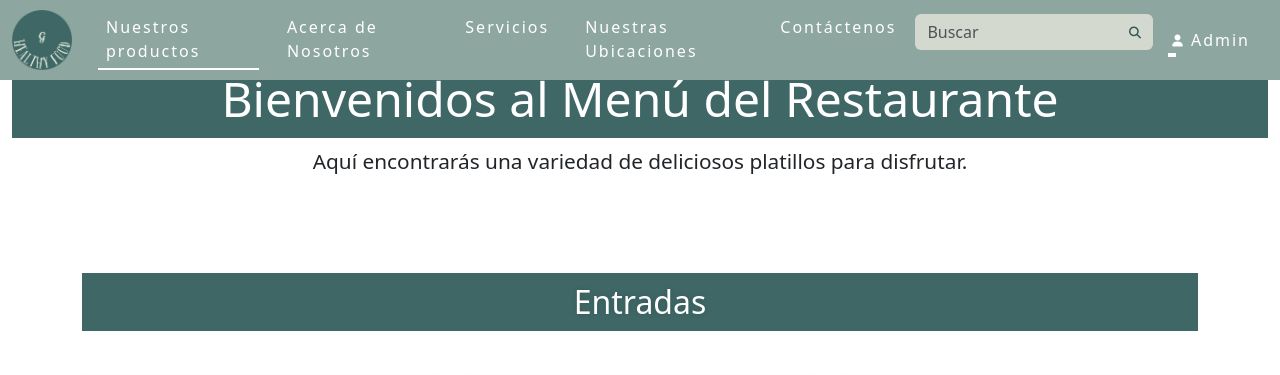
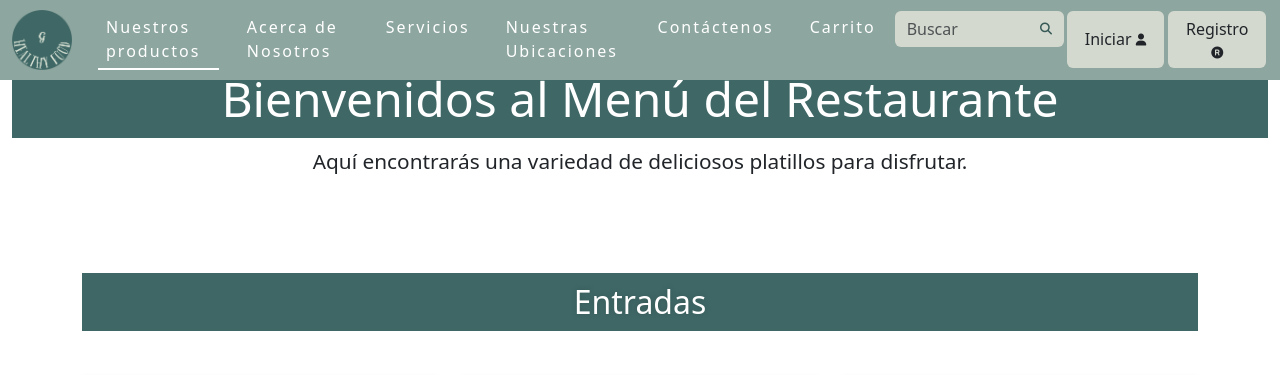
Before and after one commit to heraldo4/mirestaurante, a PHP site: page /projects/productos.php in a window 1280 px wide. Shown: the top 375 px of the page. Run offline with PHP 8.4, Linux system fonts and the light colour scheme; a user stored in the database is signed in; some libraries are stand-ins or nearby versions.

Commit message:
Carrito de compras

```diff
--- a/header.php
+++ b/header.php
@@ -3,7 +3,7 @@
 $url = explode(".", $url);
 //var_dump($url[0])
 if (!isset($_SESSION)) {
-    session_start();
+
 }
 
 // Verifica si el usuario es un administrador (si ha iniciado sesión)
@@ -13,6 +13,35 @@
 
 
 ?>
+
+
+<?php
+// Iniciar la sesión si aún no se ha iniciado
+if (!isset($_SESSION)) {
+    session_start();
+}
+
+// Inicializar el carrito si aún no existe
+if (isset($_SESSION['carrito']) && is_array($_SESSION['carrito'])) {
+    $productosEnCarrito = $_SESSION['carrito'];
+}
+
+// Función para agregar un producto al carrito
+function agregarAlCarrito($nombreProducto, $precioProducto) {
+    // Estructura de datos del producto
+    $producto = array(
+        'nombre' => $nombreProducto,
+        'precio' => $precioProducto
+    );
+
+    $_SESSION['carrito'][] = $producto;
+}
+?>
+
+
+
+
+
 
 <!doctype html>
 <html class="no-js" lang="">
@@ -40,6 +69,27 @@
     <link rel="stylesheet" href="css/<?php echo $url[0] ?>.css">
 
     <!-- Latest compiled JavaScript -->
+
+    <script src="https://code.jquery.com/jquery-3.6.4.min.js"></script>
+    <script>
+        $(document).ready(function() {
+            $('.btn-primary').on('click', function() {
+                var nombreProducto = $(this).closest('.card-body').find('.card-title').text();
+                var precioProducto = $(this).closest('.card-body').find('.precio span').text();
+                $.ajax({
+                    type: 'POST',
+                    url: 'agregar_al_carrito.php',
+                    data: { nombre: nombreProducto, precio: precioProducto },
+                    success: function(response) {
+                        alert('Producto agregado al carrito');
+                },
+                error: function(error) {
+                    console.error('Error al agregar el producto al carrito');
+                    }
+                });
+            });
+        });
+    </script>
     <script src="https://cdn.jsdelivr.net/npm/bootstrap@5.3.2/dist/js/bootstrap.bundle.min.js"></script>
 
     <script src="https://kit.fontawesome.com/f360adb569.js" crossorigin="anonymous"></script>
@@ -76,6 +126,9 @@
                         </li>
                         <li class="nav-item">
                             <a class="nav-link <?php if ($url[0] == "contactenos") echo "active" ?>" aria-current="page" href="contactenos.php">Contáctenos</a>
+                        </li>
+                        <li class="nav-item">
+                            <a class="nav-link <?php if ($url[0] == "carrito") echo "active" ?>" aria-current="page" href="carrito.php">Carrito</a>
                     </ul>
                     <ul class="nav navbar-nav justify-content-center">
                         <form id="frmBusqueda" action="resultados.php" class="d-flex" role="search">
@@ -87,11 +140,11 @@
                                 </button>
                             </div>
                             <?php if ($sesionIniciada) : ?>
-                                <li class="nav-item dropdown justify-content-end">
+                                <li class="nav-item dropdown">
                                     <a class="nav-link dropdown-toggle" href="#" id="navbarDropdown" role="button" data-bs-toggle="dropdown" aria-expanded="false">
                                         <i class="fa-solid fa-user fa-xs"></i> <?php echo $_SESSION['usuario']; ?>
                                     </a>
-                                    <ul class="dropdown-menu" aria-labelledby="navbarDropdown" style="max-height: 300px; overflow-y: auto; width: 310px; margin-left: -200px;">
+                                    <ul class="dropdown-menu" aria-labelledby="navbarDropdown" style="max-height: 300px; overflow-y: auto; width: 159px; margin-left: -130px;"">
                                         <?php if ($is_admin) : ?>
                                             <!-- Si es un admin, muestra el enlace al dashboard -->
                                             <li><a class="dropdown-item" href="/mirestaurante/admin/">Dashboard</a></li>
--- a/productos.php
+++ b/productos.php
@@ -23,7 +23,7 @@
                                 <span>₡5,000</span>
                             </div>
                             <div class="cta">
-                                <button class="btn btn-primary">Pedir ahora</button>
+                                <button class="btn btn-primary" onclick="agregarAlCarrito('Ensalada de Aguacate y Anacardos', 5000)">Pedir ahora</button>
                             </div>
                         </div>
                     </div>
@@ -41,7 +41,7 @@
                                 <span>₡7,500</span>
                             </div>
                             <div class="cta">
-                            <button href="#" class="btn btn-primary">Pedir ahora </button>
+                            <button href="#" class="btn btn-primary" onclick="agregarAlCarrito('Rolllitos de Alga Nori con Salmon', 7500)">Pedir ahora </button>
                             </div>
                         </div>
                     </div>
@@ -59,7 +59,7 @@
                                 <span>₡6,000</span>
                             </div>
                             <div class="cta">
-                            <button href="#" class="btn btn-primary">Pedir ahora </button>
+                            <button href="#" class="btn btn-primary" onclick="agregarAlCarrito('Sopa de Calabaza Asada', 6000)">Pedir ahora </button>
                             </div>
                         </div>
                     </div>
@@ -87,7 +87,7 @@
                                 <span>₡9,500</span>
                             </div>
                             <div class="cta">
-                            <button href="#" class="btn btn-primary">Pedir ahora </button>
+                            <button href="#" class="btn btn-primary" onclick="agregarAlCarrito('Pasta de Calabacín con Pesto de Albahaca', 9500)">Pedir ahora </button>
                             </div>
                         </div>
                     </div>
@@ -107,7 +107,7 @@
                                 <span>₡12,000</span>
                             </div>
                             <div class="cta">
-                            <button href="#" class="btn btn-primary">Pedir ahora </button>
+                            <button href="#" class="btn btn-primary" onclick="agregarAlCarrito('Pollo a la Barbacoa con Batata Asada', 12000)">Pedir ahora </button>
                             </div>
                         </div>
                     </div>
@@ -125,7 +125,7 @@
                                 <span>₡14,500</span>
                             </div>
                             <div class="cta">
-                            <button href="#" class="btn btn-primary">Pedir ahora </button>
+                            <button href="#" class="btn btn-primary" onclick="agregarAlCarrito('Salmón a la Parrilla con Salsa de Limón', 14500)">Pedir ahora </button>
                             </div>
                         </div>
                     </div>
@@ -144,7 +144,7 @@
                                 <span>₡10,800</span>
                             </div>
                             <div class="cta">
-                            <button href="#" class="btn btn-primary">Pedir ahora </button>
+                            <button href="#" class="btn btn-primary" onclick="agregarAlCarrito('Tofu Salteado con Vegetales', 10800)">Pedir ahora </button>
                             </div>
                         </div>
                     </div>
@@ -170,7 +170,7 @@
                                 <span>₡8,000</span>
                             </div>
                             <div class="cta">
-                            <button href="#" class="btn btn-primary">Pedir ahora </button>
+                            <button href="#" class="btn btn-primary" onclick="agregarAlCarrito('Berejenas al Horno', 8000)">Pedir ahora </button>
                             </div>
                         </div>
                     </div>
@@ -188,7 +188,7 @@
                                 <span>₡9,500</span>
                             </div>
                             <div class="cta">
-                            <button href="#" class="btn btn-primary">Pedir ahora </button>
+                            <button href="#" class="btn btn-primary" onclick="agregarAlCarrito('Pure de Coliflor y Brocol', 9500)">Pedir ahora </button>
                             </div>
                         </div>
                     </div>
@@ -206,7 +206,7 @@
                                 <span>₡10,200</span>
                             </div>
                             <div class="cta">
-                            <button href="#" class="btn btn-primary">Pedir ahora </button>
+                            <button href="#" class="btn btn-primary" onclick="agregarAlCarrito('Ensalada de Lentejas y Kale', 10200)">Pedir ahora </button>
                             </div>
                         </div>
                     </div>
@@ -232,7 +232,7 @@
                                 <span>₡7,800</span>
                             </div>
                             <div class="cta">
-                            <button href="#" class="btn btn-primary">Pedir ahora </button>
+                            <button href="#" class="btn btn-primary" onclick="agregarAlCarrito('Chia Pudding con Frutos Rojos', 7800)">Pedir ahora </button>
                             </div>
                         </div>
                     </div>
@@ -250,7 +250,7 @@
                                 <span> ₡11,000</span>
                             </div>
                             <div class="cta">
-                            <button href="#" class="btn btn-primary">Pedir ahora </button>
+                            <button href="#" class="btn btn-primary" onclick="agregarAlCarrito('Tarta de Manzana sin Azucar', 11000)">Pedir ahora </button>
                             </div>
                         </div>
                     </div>
@@ -268,7 +268,7 @@
                                 <span>₡6,500</span>
                             </div>
                             <div class="cta">
-                            <button href="#" class="btn btn-primary">Pedir ahora </button>
+                            <button href="#" class="btn btn-primary" onclick="agregarAlCarrito('Yogur Griego Natural con Frutas', 6500)">Pedir ahora </button>
                             </div>
                         </div>
                     </div>
@@ -294,7 +294,7 @@
                                 <span>₡2,500</span>
                             </div>
                             <div class="cta">
-                            <button href="#" class="btn btn-primary">Pedir ahora </button>
+                            <button href="#" class="btn btn-primary" onclick="agregarAlCarrito('Agua Infundida', 2500)">Pedir ahora </button>
                             </div>
                         </div>
                     </div>
@@ -312,7 +312,7 @@
                                 <span>₡1,000</span>
                             </div>
                             <div class="cta">
-                            <button href="#" class="btn btn-primary">Pedir ahora </button>
+                            <button href="#" class="btn btn-primary" onclick="agregarAlCarrito('Agua', 1000)">Pedir ahora </button>
                             </div>
                         </div>
                     </div>
@@ -330,7 +330,7 @@
                                 <span>₡4,500</span>
                             </div>
                             <div class="cta">
-                            <button href="#" class="btn btn-primary">Pedir ahora </button>
+                            <button href="#" class="btn btn-primary" onclick="agregarAlCarrito('Té Verde Frío con Menta y Limón', 4500)">Pedir ahora </button>
                             </div>
                         </div>
                     </div>
@@ -348,7 +348,7 @@
                                 <span>₡8,800</span>
                             </div>
                             <div class="cta">
-                            <button href="#" class="btn btn-primary">Pedir ahora </button>
+                            <button href="#" class="btn btn-primary" onclick="agregarAlCarrito('Batido de Proteínas con Espinacas y Plátano', 8800)">Pedir ahora </button>
                             </div>
                         </div>
                     </div>
```
Also changed, not shown: agregar_al_carrito.php (added, +17 -0 lines), carrito.php (+64 -0 lines).
